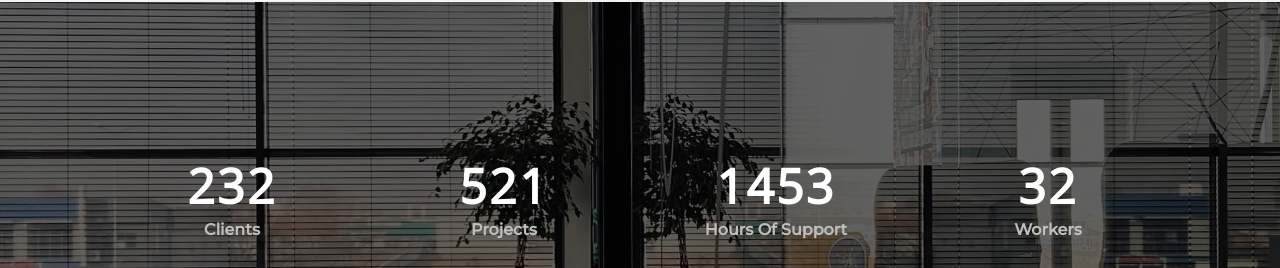
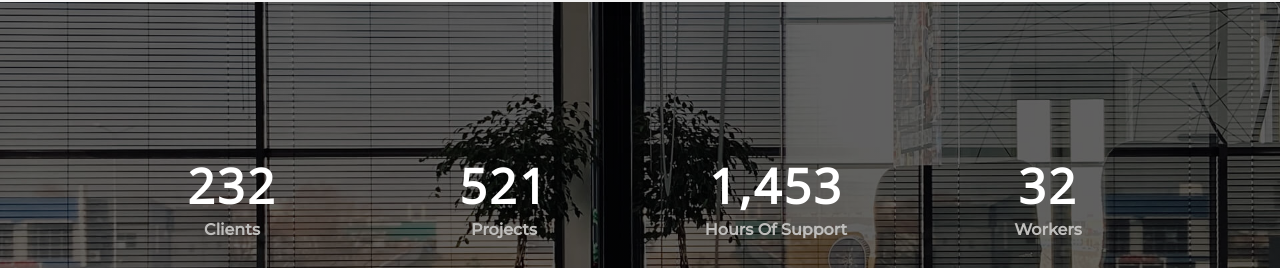
Before and after one commit to dhruv-p-prajapati/append-clone-react-tailwind, a React (Vite) app: page / in a window 1280 px wide. Shown: the part 1716-1984 px from the top of the page. Built offline with nearby package versions, Linux system fonts and the light colour scheme.

Commit message:
[FEAT]: add counter up for stats digits

```diff
--- a/package.json
+++ b/package.json
@@ -12,6 +12,7 @@
   "dependencies": {
     "clsx": "^2.1.1",
     "react": "^18.3.1",
+    "react-countup": "^6.5.3",
     "react-dom": "^18.3.1",
     "react-icons": "^5.2.1",
     "react-multi-carousel": "^2.8.5",
--- a/src/pages/Stats/StatsPage.tsx
+++ b/src/pages/Stats/StatsPage.tsx
@@ -1,3 +1,4 @@
+import CountUp from "react-countup";
 interface IStatsItem {
   statsNumber: number;
   statsTitle: string;
@@ -43,7 +44,7 @@ const GenerateStatsItem = ({ statsItem }: { statsItem: IStatsItem }) => {
   return (
     <div className="flex justify-center items-center gap-2 flex-col text-white font-bold">
       <div className="text-5xl tracking-wider font-opensans">
-        {statsItem.statsNumber}
+        <CountUp start={0} end={statsItem.statsNumber} duration={2} />
       </div>
       <div className="text-[#bfbebc]">{statsItem.statsTitle}</div>
     </div>
```
Also changed, not shown: 1 other file (tests, documents, lock files or other folders).
